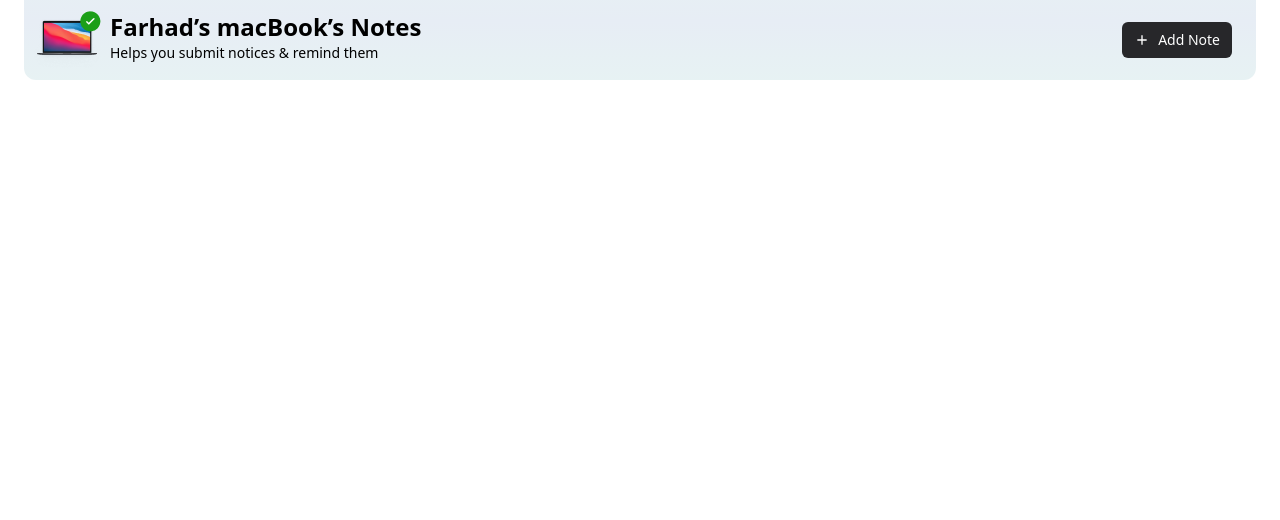
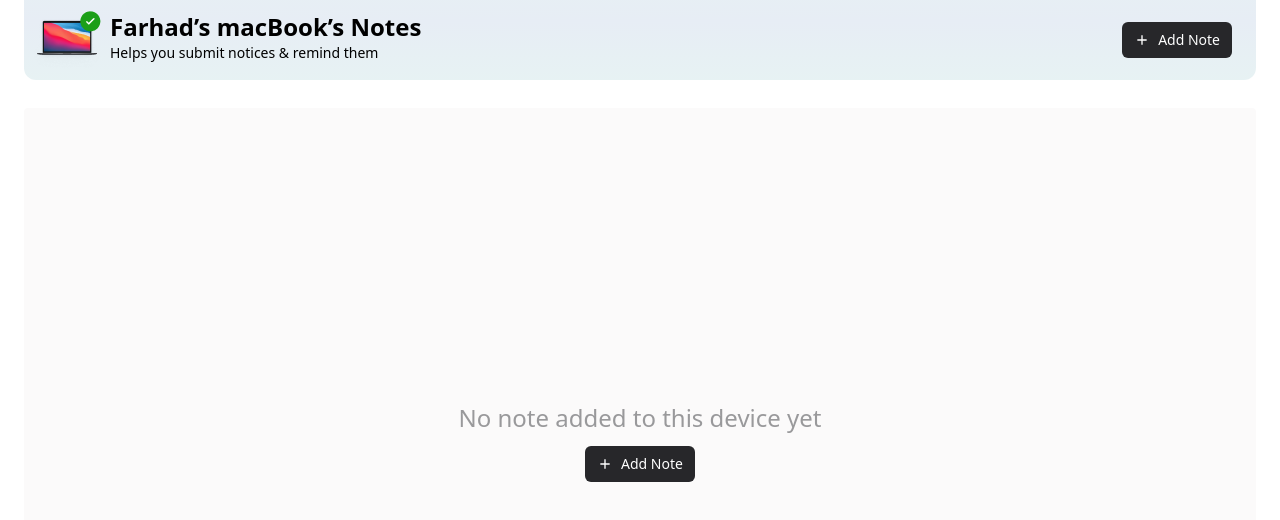
Before and after one commit to alirezafarin/post-management, a React (Create React App) app: page / in a window 1280 px wide. Shown: the top 520 px of the page. Built offline with nearby package versions, Linux system fonts and the light colour scheme.

Commit message:
feat: added NoNoteBody component

```diff
--- a/src/App.tsx
+++ b/src/App.tsx
@@ -1,9 +1,10 @@
-import { Header } from 'components';
+import { Header, NoNoteBody } from 'components';
 
 function App() {
   return (
     <div className="p-6 pt-0">
       <Header />
+      <NoNoteBody />
     </div>
   );
 }
--- /dev/null
+++ b/src/components/NoNoteBody/NoNoteBody.tsx
@@ -0,0 +1,11 @@
+import { AddNoteButton } from 'components/AddNoteButton';
+import { en } from 'dictionary/en';
+
+export const NoNoteBody = () => {
+  return (
+    <div className="h-[calc(100vh-132px)] bg-light-gray flex items-center justify-center flex-col mt-7 rounded">
+      <p className="pb-3 text-2xl text-light-gray">{en.body.noPosts}</p>
+      <AddNoteButton />
+    </div>
+  );
+};
--- /dev/null
+++ b/src/components/NoNoteBody/index.ts
@@ -0,0 +1 @@
+export * from './NoNoteBody';
--- a/src/components/index.ts
+++ b/src/components/index.ts
@@ -1,3 +1,4 @@
 export * from './Header';
 export * from './Base';
 export * from './AddNoteButton';
+export * from './NoNoteBody';
--- a/src/dictionary/en.ts
+++ b/src/dictionary/en.ts
@@ -6,4 +6,7 @@ export const en = {
   buttons: {
     addNote: 'Add Note',
   },
+  body: {
+    noPosts: 'No note added to this device yet',
+  },
 };
--- a/tailwind.config.js
+++ b/tailwind.config.js
@@ -3,7 +3,12 @@ module.exports = {
   content: ['./src/**/*.{js,jsx,ts,tsx}'],
   theme: {
     extend: {
-      colors: {},
+      colors: {
+        'light-gray': '#99999B',
+      },
+      backgroundColor: {
+        'light-gray': '#FBFAFA',
+      },
     },
   },
   plugins: [],
```
